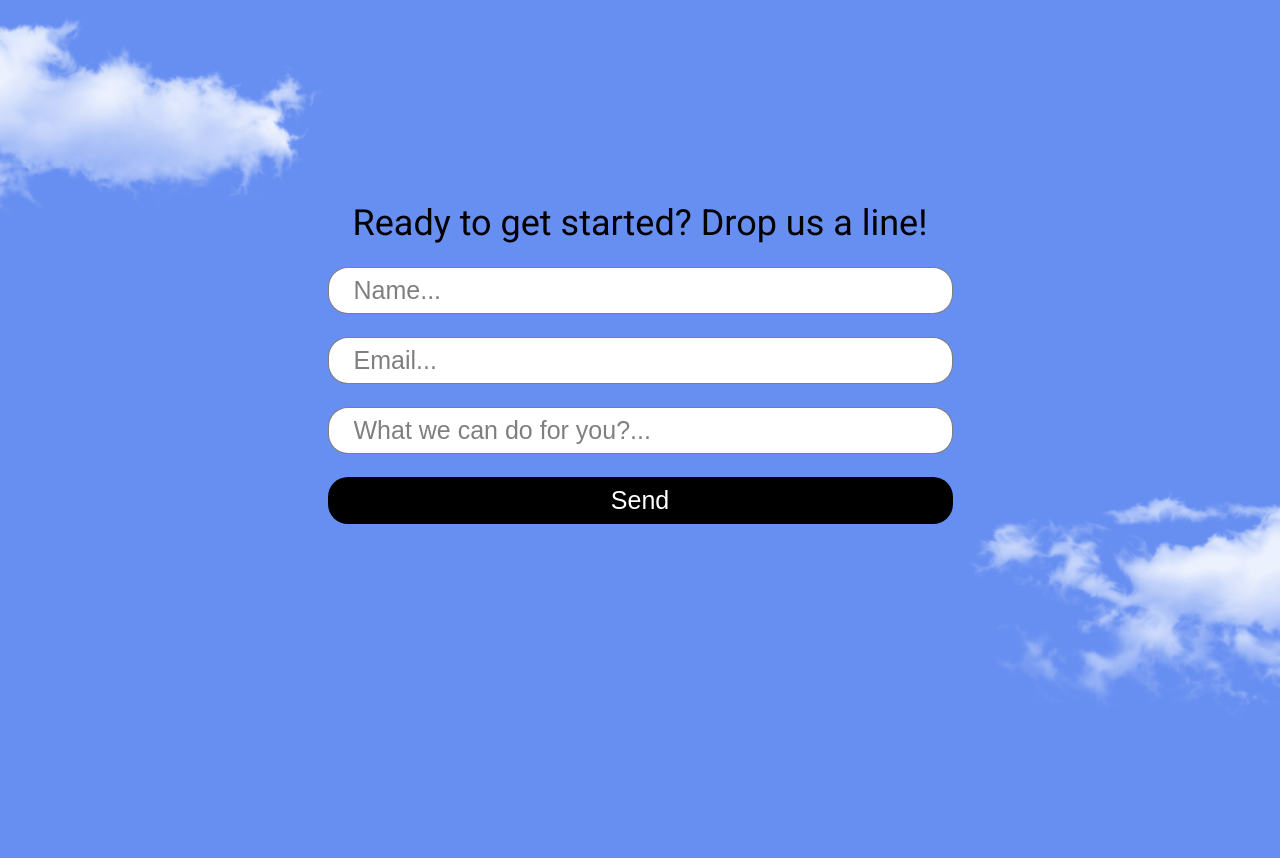
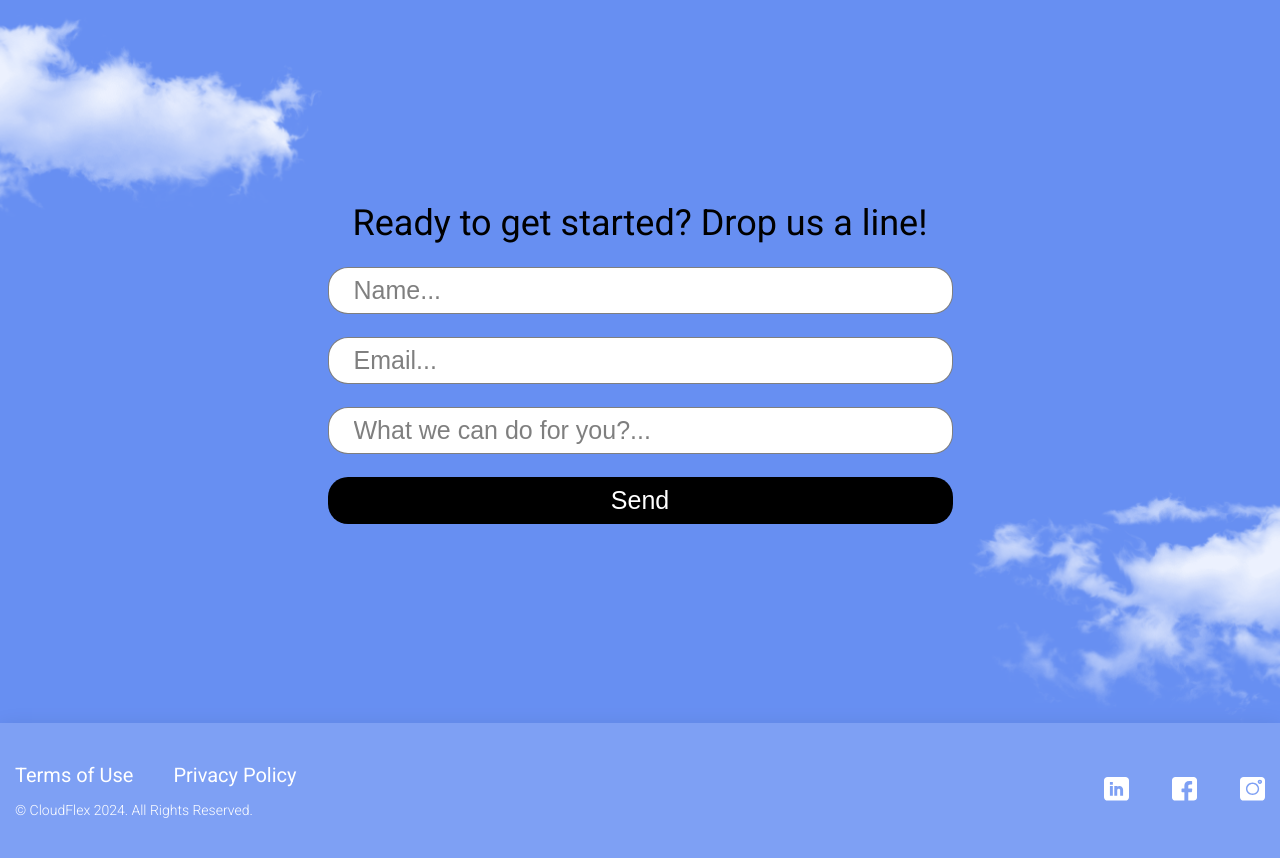
Before and after one commit to AlexBarvinok/landing_liveStreaming, a website: page index.html in a window 1280 px wide. Shown: the part 5325-6183 px from the top of the page. Before the commit the page ends 6048 px from the top, so only its background shows below. Drawn offline with nearby package versions, Linux system fonts and the light colour scheme; files that its build step writes are made by us from their sources.

Commit message:
added footer section

```diff
--- a/index.html
+++ b/index.html
@@ -299,5 +299,35 @@
         <div class="form-section__bg-cloud cloud--right"></div>
       </section>
     </main>
+    <footer class="footer-section">
+      <div class="container">
+        <div class="footer">
+          <div class="footer__terms">
+            <div class="footer__terms-links">
+              <a href="#" class="footer__terms-link">Terms of Use</a>
+              <a href="#" class="footer__terms-link">Privacy Policy</a>
+            </div>
+            <div class="footer__terms-rights">© CloudFlex 2024. All Rights Reserved.</div>
+          </div>
+          <address class="footer__contacts">
+            <a href="http://linkedin.com" target="_blank">
+              <svg class="footer__contacts-icon">
+                <use href="assets/sprites.svg#linkedin-icon"></use>
+              </svg>
+            </a>
+            <a href="http://facebook.com" target="_blank">
+              <svg class="footer__contacts-icon">
+                <use href="assets/sprites.svg#facebook-icon"></use>
+              </svg>
+            </a>
+            <a href="http://instagram.com">
+              <svg class="footer__contacts-icon" target="_blank">
+                <use href="assets/sprites.svg#instagram-icon"></use>
+              </svg>
+            </a>
+          </address>
+        </div>
+      </div>
+    </footer>
   </body>
 </html>
--- /dev/null
+++ b/styles/_contacts.scss
@@ -0,0 +1,51 @@
+@use 'variables' as *;
+@use 'mixins' as *;
+@use 'sass:color';
+
+.footer-section {
+  background-color: color.adjust($color_white, $alpha: -0.85);
+  box-shadow: 0 4px 20px 0 rgba(0, 0, 0, 0.1);
+
+  & .footer {
+    width: 100%;
+    height: 135px;
+    margin: 0 auto;
+    padding: 0 15px 0 15px;
+    @include d-flex(space-between, center, nowrap, row, 0, 0);
+
+    &__terms {
+      @include d-flex(start, start, nowrap, column, 0, 15px);
+
+      &-links {
+        @include d-flex(start, center, nowrap, row, 40px, 0);
+        @include font(20px, 400, $color_white);
+      }
+      &-rights {
+        @include font(14px, 300, $color_white);
+      }
+
+      &-link {
+        &:hover {
+          cursor: pointer;
+          color: $color_black;
+        }
+      }
+    }
+    &__contacts {
+      @include d-flex(space-between, center, nowrap, row, 43px, 0);
+      &-icon {
+        width: 25px;
+        height: 24px;
+        fill: $color_white;
+
+        &:hover {
+          cursor: pointer;
+          fill: $color_black;
+        }
+      }
+    }
+    @media (max-width: $media_sm) {
+      @include d-flex(center, center, nowrap, column-reverse, 0, 20px);
+    }
+  }
+}
--- a/styles/_importer.scss
+++ b/styles/_importer.scss
@@ -7,3 +7,4 @@
 @forward 'experience';
 @forward 'testiminials';
 @forward 'form';
+@forward 'contacts';
```
